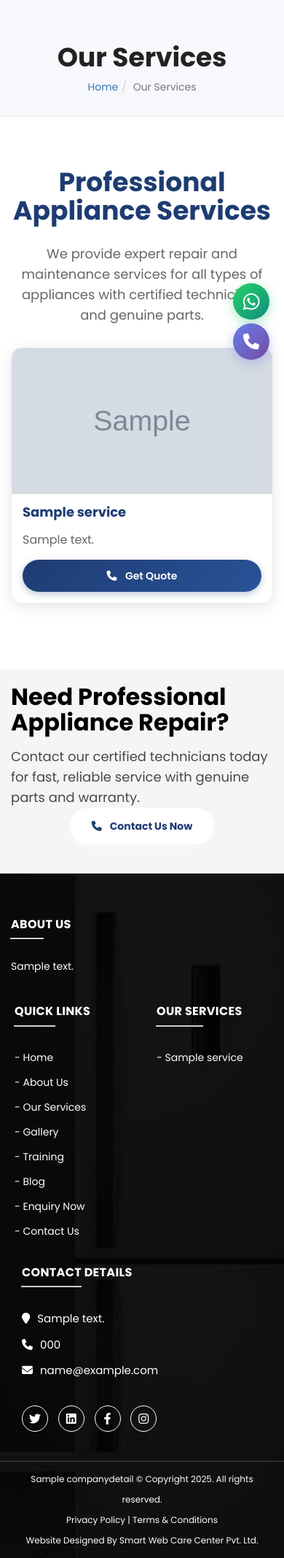
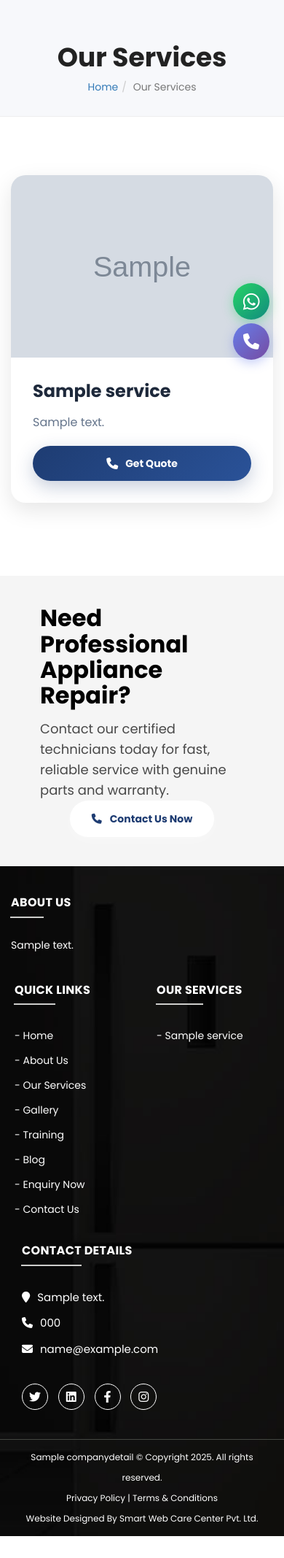
Before and after one commit to Achyutdhital/bluediamondproject, a Django app: page /services/ in a window 390 px wide. Shown: the part 276-2411 px from the top of the page at 73% size. After the commit the page ends 2381 px from the top, so only its background shows below. Run offline with Django 5.2, Linux system fonts and the light colour scheme; tables that the repository leaves empty hold one stand-in row (values such as "Sample post"); grey boxes marked "Sample" are stand-in pictures; some libraries are stand-ins or nearby versions.

Commit message:
Refactor: Update services page layout to use blog card style for improved presentation and responsiveness; enhance styling and structure for better user experience

```diff
--- a/core/app/templates/app/services.html
+++ b/core/app/templates/app/services.html
@@ -1,56 +1,49 @@
 {% extends "app/base.html" %}
 {% load static %}
 
-{% block title %}Our Services - {{ company.company_name|default:'Blue Diamond Service Center' }}{% endblock %}
-
-{% block meta_description %}Professional appliance repair services by {{ company.company_name|default:'Blue Diamond Service Center' }}. Expert technicians for all your appliance needs.{% endblock %}
-
+{% block title %}Our Services | {{ company.company_name|default:'Blue Diamond Service Center' }}{% endblock %}
 {% block content %}
 
 {% include 'app/components/page_header.html' with title='Our Services' %}
 
-<!-- Services Section -->
-<section class="secptb70">
+<!-- Services Grid copied from Blog layout for consistent header spacing -->
+<section class="blog-section">
     <div class="container">
-        <div class="page-heading" style="text-align: center;">
-            <h2 style="color: #1e3c72; font-size: 36px; font-weight: 700; margin-bottom: 15px;">Professional Appliance Services</h2>
-            <p style="color: #666; font-size: 18px; max-width: 600px; margin: 0 auto;">We provide expert repair and maintenance services for all types of appliances with certified technicians and genuine parts.</p>
-        </div>
-
-        {% if services %}
-        <div class="row">
+        <div class="blog-grid">
             {% for service in services %}
-            <div class="col-lg-4 col-md-6 col-sm-12" style="margin-bottom: 30px;">
-                <div class="service-card">
-                    <div class="service-image">
+            <article class="blog-card">
+                <div class="card-image">
                     {% if service.feature_image %}
-                        <img src="{{ service.feature_image.url }}" alt="{{ service.name }}" loading="lazy">
+                    <img src="{{ service.feature_image.url }}" alt="{{ service.name }}">
                     {% else %}
-                        <div class="no-image">
-                            <i class="fas fa-tools"></i>
-                        </div>
+                    <img src="{% static 'app/bluediamondservicecenter/home/image3.jpg' %}" alt="{{ service.name }}">
                     {% endif %}
-                        <div class="service-overlay">
-                            <a href="/services/{{ service.slug }}/" class="view-btn">View Details</a>
+                    <div class="card-overlay">
+                        <a href="/services/{{ service.slug }}/" class="read-btn">View Details</a>
                     </div>
                 </div>
-                    <div class="service-content">
-                        <h3>{{ service.name }}</h3>
-                        <p>{{ service.short_description|truncatewords:20 }}</p>
-                        <!--<div class="service-description">-->
-                        <!--    {{ service.description|safe|truncatewords:30 }}-->
-                        <!--</div>-->
-                        <a href="{% url 'enquiry' %}?service={{ service.slug }}" class="service-btn">
-                            <i class="fas fa-phone"></i>
+                <div class="card-content">
+                    <h3 class="card-title">
+                        <a href="/services/{{ service.slug }}/">{{ service.name }}</a>
+                    </h3>
+                    <p class="card-excerpt">{{ service.short_description|default:service.description|striptags|truncatewords:25 }}</p>
+                    <a href="{% url 'enquiry' %}?service={{ service.slug }}" class="cta-btn">
+                        <i class="fa fa-phone"></i>
                         Get Quote
                     </a>
                 </div>
+            </article>
+            {% empty %}
+            <div class="no-posts">
+                <div class="no-posts-content">
+                    <h3>No Services Yet</h3>
+                    <p>We're adding services soon. Please check back!</p>
                 </div>
             </div>
             {% endfor %}
         </div>
 
-        {# Pagination #}
+        <!-- Pagination -->
         {% if page_obj and page_obj.paginator.num_pages > 1 %}
         <div class="pagination-wrapper">
             <nav class="pagination">
@@ -74,18 +67,12 @@
             </nav>
         </div>
         {% endif %}
-        {% else %}
-        <div class="no-services" style="text-align: center; padding: 60px 20px;">
-            <i class="fas fa-tools" style="font-size: 64px; color: #ddd; margin-bottom: 20px;"></i>
-            <h3 style="color: #666; margin-bottom: 10px;">No Services Available</h3>
-            <p style="color: #999;">Please check back later for our service offerings.</p>
     </div>
-        {% endif %}
-    </div>
+
 </section>
 
-<!-- CTA Section -->
-<section style="background: #f5f5f5; padding-bottom: 40px; color: white;">
+<!-- CTA Section (Inline styles, as requested) -->
+<section style="background: #f5f5f5; padding: 40px; color: white;">
     <div class="container">
         <div class="row align-items-center">
             <div class="col-md-8">
@@ -93,7 +80,7 @@
                 <p style="font-size: 18px; margin: 0; opacity: 0.9;">Contact our certified technicians today for fast, reliable service with genuine parts and warranty.</p>
             </div>
             <div class="col-md-4" style="text-align: center;">
-                <a href="{% url 'contact' %}" style="background: white; color: #1e3c72; padding: 15px 30px; border-radius: 50px; text-decoration: none; font-weight: 700; display: inline-block; transition: all 0.3s ease; box-shadow: 0 5px 15px rgba(255,255,255,0.3);" onmouseover="this.style.transform='translateY(-3px)'; this.style.boxShadow='0 8px 20px rgba(255,255,255,0.4)'" onmouseout="this.style.transform='translateY(0)'; this.style.boxShadow='0 5px 15px rgba(255,255,255,0.3)'">
+                <a href="/contact/" style="background: white; color: #1e3c72; padding: 15px 30px; border-radius: 50px; text-decoration: none; font-weight: 700; display: inline-block; transition: all 0.3s ease; box-shadow: 0 5px 15px rgba(255,255,255,0.3);" onmouseover="this.style.transform='translateY(-3px)'; this.style.boxShadow='0 8px 20px rgba(255,255,255,0.4)'" onmouseout="this.style.transform='translateY(0)'; this.style.boxShadow='0 5px 15px rgba(255,255,255,0.3)';">
                     <i class="fas fa-phone" style="margin-right: 8px;"></i>
                     Contact Us Now
                 </a>
@@ -103,63 +90,58 @@
 </section>
 
 <style>
-/* Services Grid - Using Bootstrap Grid */
-.row {
-    margin-top: 40px;
+/* Use identical layout styles as blog list for consistent header behavior */
+.blog-section {
+    padding: 50px 0;
 }
 
-.service-card {
-    background: white;
-    border-radius: 15px;
-    overflow: hidden;
-    box-shadow: 0 5px 20px rgba(0,0,0,0.1);
-    transition: all 0.3s ease;
-    border: 1px solid #f0f0f0;
-    height: 100%;
-    display: flex;
-    flex-direction: column;
+.blog-grid {
+    display: grid;
+    /* Exactly three cards per row on desktop */
+    grid-template-columns: repeat(3, 1fr);
+    gap: 24px;
+    margin-bottom: 40px;
 }
 
-.service-card:hover {
-    transform: translateY(-10px);
-    box-shadow: 0 15px 40px rgba(30,60,114,0.15);
+/* Cards */
+.blog-card {
+    background: #ffffff;
+    border-radius: 20px;
+    overflow: hidden;
+    box-shadow: 0 10px 30px rgba(0,0,0,0.1);
+    transition: all 0.3s ease;
+    position: relative;
 }
 
-.service-image {
+.blog-card:hover {
+    transform: translateY(-10px);
+    box-shadow: 0 20px 50px rgba(0,0,0,0.15);
+}
+
+.card-image {
     position: relative;
     height: 250px;
     overflow: hidden;
 }
 
-.service-image img {
+.card-image img {
     width: 100%;
     height: 100%;
     object-fit: cover;
     transition: transform 0.3s ease;
 }
 
-.service-card:hover .service-image img {
-    transform: scale(1.1);
+.blog-card:hover .card-image img {
+    transform: scale(1.05);
 }
 
-.no-image {
-    width: 100%;
-    height: 100%;
-    background: linear-gradient(135deg, #1e3c72, #2a5298);
-    display: flex;
-    align-items: center;
-    justify-content: center;
-    color: white;
-    font-size: 48px;
-}
-
-.service-overlay {
+.card-overlay {
     position: absolute;
     top: 0;
     left: 0;
     right: 0;
     bottom: 0;
-    background: rgba(30,60,114,0.8);
+    background: linear-gradient(135deg, rgba(30,60,114,0.8), rgba(42,82,152,0.8));
     display: flex;
     align-items: center;
     justify-content: center;
@@ -167,127 +149,110 @@
     transition: opacity 0.3s ease;
 }
 
-.service-card:hover .service-overlay {
+.blog-card:hover .card-overlay {
     opacity: 1;
 }
 
-.view-btn {
-    background: white;
+.read-btn {
+    background: #ffffff;
     color: #1e3c72;
-    padding: 12px 25px;
-    border-radius: 25px;
+    padding: 12px 24px;
+    border-radius: 50px;
     text-decoration: none;
     font-weight: 600;
-    transition: all 0.3s ease;
+    transform: translateY(20px);
+    transition: transform 0.3s ease;
 }
 
-.view-btn:hover {
-    background: #f8f9fa;
-    transform: scale(1.05);
+.blog-card:hover .read-btn {
+    transform: translateY(0);
 }
 
-.service-content {
-    padding: 25px;
-    flex-grow: 1;
-    display: flex;
-    flex-direction: column;
+.card-content {
+    padding: 30px;
 }
 
-.service-content h3 {
-    color: #1e3c72;
-    font-size: 24px;
+.card-title {
+    margin: 0 0 15px;
     font-weight: 700;
-    margin-bottom: 15px;
+    line-height: 1.3;
 }
 
-.service-content p {
-    color: #666;
-    font-size: 16px;
-    line-height: 1.6;
-    margin-bottom: 15px;
+.card-title a {
+    color: #1e293b;
+    text-decoration: none;
+    transition: color 0.3s ease;
 }
 
-.service-description {
-    color: #777;
-    font-size: 14px;
-    line-height: 1.5;
-    margin-bottom: 20px;
-    border-left: 3px solid #1e3c72;
-    padding-left: 15px;
+.card-title a:hover {
+    color: #1e3c72;
 }
 
-.service-btn {
-    background: linear-gradient(135deg, #1e3c72, #2a5298);
-    color: white;
-    padding: 12px 25px;
-    border-radius: 25px;
+.card-excerpt {
+    color: #64748b;
+    line-height: 1.6;
+    margin: 0 0 20px;
+}
+
+.read-more {
+    color: #1e3c72;
     text-decoration: none;
     font-weight: 600;
-    display: inline-block;
-    transition: all 0.3s ease;
-    box-shadow: 0 3px 10px rgba(30,60,114,0.3);
-    margin-top: auto;
-    text-align: center;
+    transition: color 0.3s ease;
 }
 
-.service-btn:hover {
-    transform: translateY(-2px);
-    box-shadow: 0 5px 15px rgba(30,60,114,0.4);
-    color: white;
-    text-decoration: none;
+.read-more:hover {
+    color: #2a5298;
 }
 
-.service-btn i {
-    margin-right: 8px;
+/* Primary CTA button */
+.cta-btn {
+    display: flex;
+    align-items: center;
+    justify-content: center;
+    gap: 10px;
+    width: 100%;
+    padding: 14px 20px;
+    border-radius: 30px;
+    background: linear-gradient(135deg, #1e3c72, #2a5298);
+    color: #ffffff !important;
+    text-decoration: none;
+    font-weight: 700;
+    box-shadow: 0 8px 24px rgba(30,60,114,0.25);
+    transition: transform 0.2s ease, box-shadow 0.2s ease, opacity 0.2s ease;
 }
 
-/* Responsive */
-@media (max-width: 768px) {
-    .row {
-        margin-top: 20px;
+.cta-btn i {
+    font-size: 16px;
 }
 
-    .service-image {
-        height: 200px;
+.cta-btn:hover {
+    transform: translateY(-2px);
+    box-shadow: 0 12px 28px rgba(30,60,114,0.35);
+    opacity: 0.95;
 }
 
-    .service-content {
-        padding: 20px;
+/* Empty state */
+.no-posts {
+    grid-column: 1 / -1;
+    text-align: center;
+    padding: 80px 20px;
 }
 
-    .service-content h3 {
-        font-size: 20px;
+.no-posts-content h3 {
+    color: #1e293b;
+    margin: 0 0 15px;
 }
 
-    .page-heading h2 {
-        font-size: 28px;
-    }
-
-    .page-heading p {
-        font-size: 16px;
-    }
-}
-
-@media (max-width: 480px) {
-    .services-grid {
-        grid-template-columns: 1fr;
-        gap: 15px;
-    }
-
-    .service-content {
-        padding: 15px;
-    }
-
-    .service-content h3 {
-        font-size: 18px;
-    }
+.no-posts-content p {
+    color: #64748b;
 }
 
 /* Pagination */
 .pagination-wrapper {
     display: flex;
     justify-content: center;
-    margin-top: 20px;
+    margin-top: 40px;
 }
 
 .pagination {
@@ -295,9 +260,9 @@
     align-items: center;
     gap: 10px;
     background: #ffffff;
-    padding: 12px 20px;
+    padding: 15px 25px;
     border-radius: 50px;
-    box-shadow: 0 5px 20px rgba(0,0,0,0.08);
+    box-shadow: 0 5px 20px rgba(0,0,0,0.1);
 }
 
 .page-numbers {
@@ -306,7 +271,7 @@
 }
 
 .page-btn {
-    padding: 8px 14px;
+    padding: 10px 15px;
     border-radius: 10px;
     text-decoration: none;
     color: #64748b;
@@ -331,6 +296,25 @@
     font-weight: 600;
     color: #1e3c72;
 }
+
+/* Responsive */
+@media (max-width: 768px) {
+    .blog-grid {
+        grid-template-columns: 1fr;
+        gap: 24px;
+    }
+    .blog-section { padding: 60px 0; }
+}
+
+/* 2 columns on tablets */
+@media (max-width: 992px) and (min-width: 769px) {
+    .blog-grid { grid-template-columns: repeat(2, 1fr); }
+}
+
+/* 1 column on small phones */
+@media (max-width: 576px) {
+    .blog-grid { grid-template-columns: 1fr; }
+}
 </style>
 
 {% endblock %}
```
Lines whose indentation alone changed are shown as unchanged.
